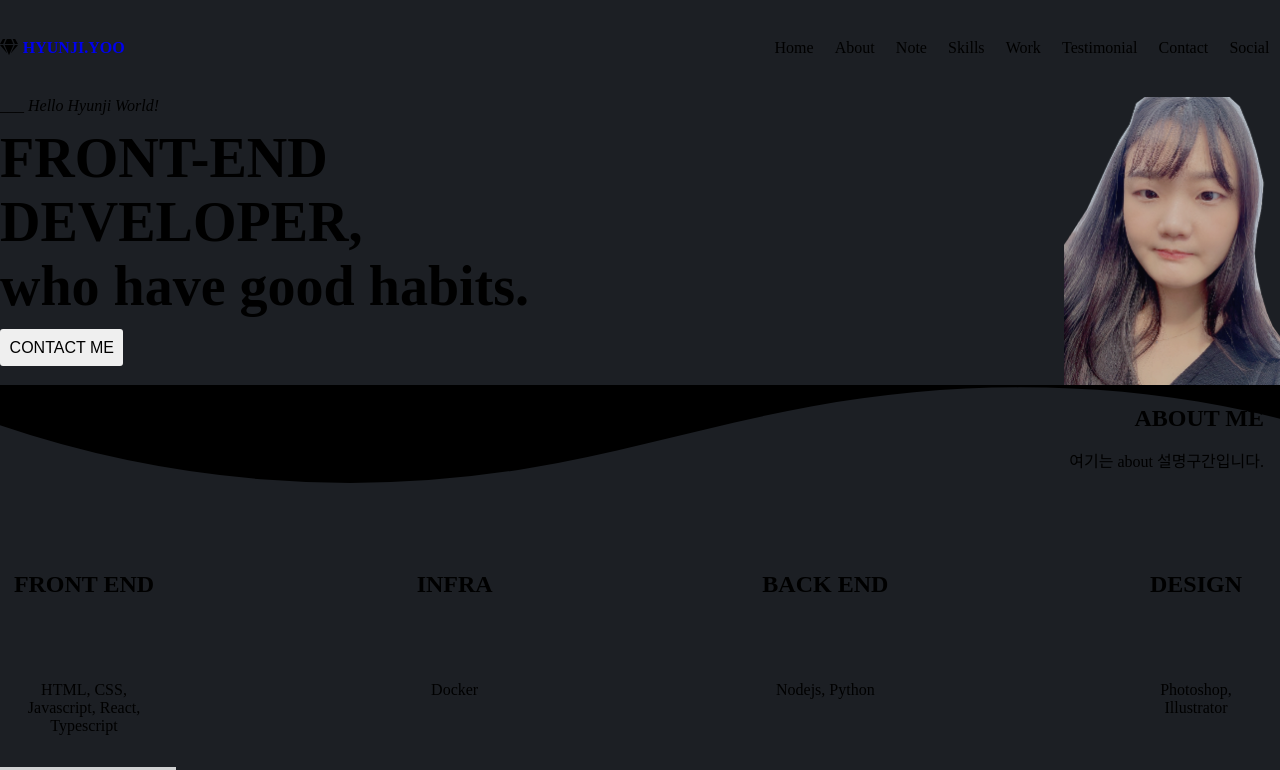
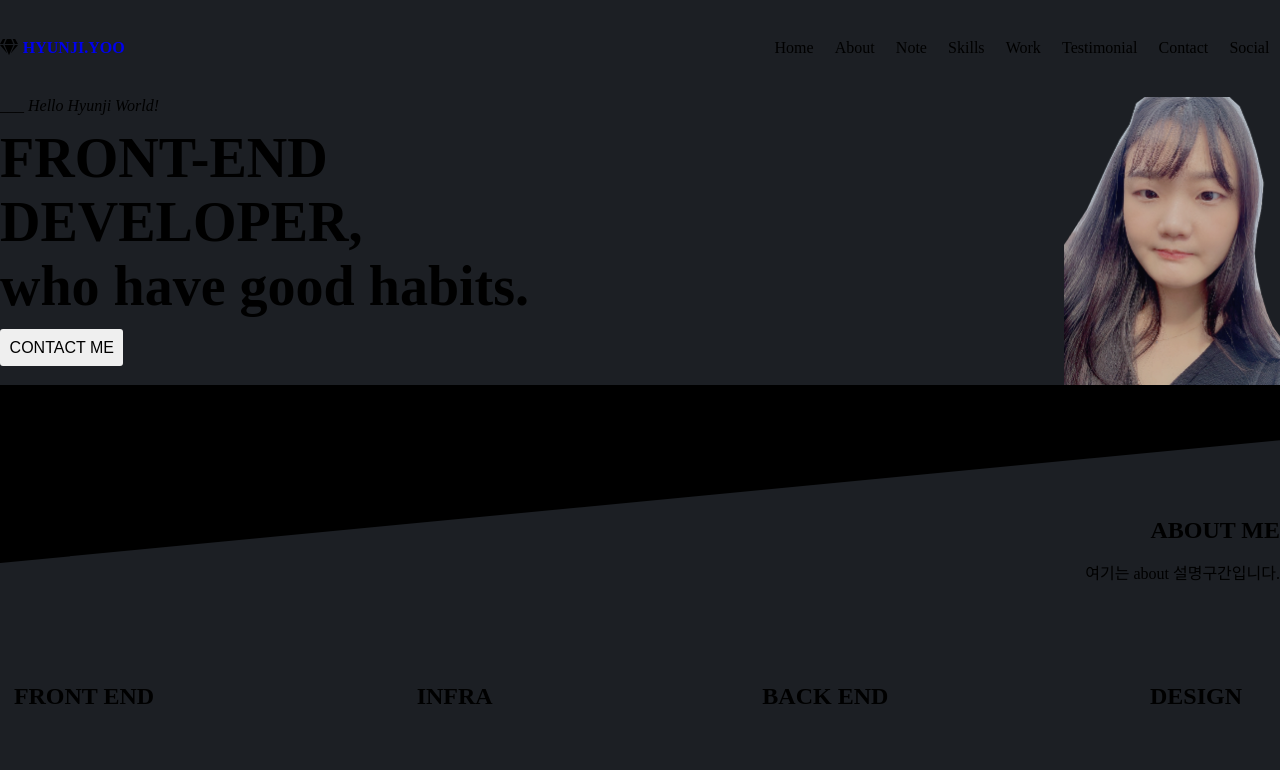
Before and after one commit to hyunjiyoo/portfolio, a React (Create React App) app: page / in a window 1280 px wide. Shown: the top 770 px of the page. Built offline with nearby package versions, Linux system fonts and the light colour scheme.

Commit message:
about 구조 정리

```diff
--- a/src/components/body/about/about.module.css
+++ b/src/components/body/about/about.module.css
@@ -1,23 +1,28 @@
-@value makerWhite, makerLightGrey, makerYellow, makerPurple, makerDarkBlack from '../../shared/colors.css';
+@value makerLightBlack, makerDarkBlack, makerWhite, makerLightGrey, makerYellow, makerPurple from '../../shared/colors.css';
 @value smallFont, sectionMargin, mediaQuery from '../../shared/size.css';
 
-.section {
-  width: 100%;
-  max-width: mediaQuery;
-  margin: sectionMargin;
+#about {
+  background: makerDarkBlack;
+  margin-top: 7rem;
 }
 
 .container {
+  width: 100%;
+  max-width: mediaQuery;
+  margin: auto;
+}
+
+.items {
   display: flex;
   flex-direction: row;
   justify-content: space-between;
 }
 
-.container .item:nth-child(even) .subject {
+.item:nth-child(even) .subject {
   background: makerPurple;
 }
 
-.container .item:nth-child(odd) .subject {
+.item:nth-child(odd) .subject {
   background: makerYellow;
 }
 
--- a/src/components/body/about/about.tsx
+++ b/src/components/body/about/about.tsx
@@ -2,13 +2,14 @@ import Title from '../shared/title/title';
 import styles from './about.module.css';
 
 const About = (): JSX.Element => (
-  <section id={styles.about} className={styles.section}>
+  <section id={styles.about}>
     <Title
       title="ABOUT ME"
       description="여기는 about 설명구간입니다."
       position="R"
     />
     <div className={styles.container}>
+      <div className={styles.items}>
         <div className={styles.item}>
           <div className={styles.subject}>FRONT END</div>
           <p className={styles.description}>HTML, CSS, Javascript, React, Typescript</p>
@@ -33,6 +34,7 @@ const About = (): JSX.Element => (
         <img className={styles.kirbs_logo} src="/images/kirbs_logo.png" alt="kirbs logo" />
         <div className={styles.career}>웹 풀스택 개발 | 2019.08 ~ 2021.01 (약 1년 6개월)</div>
       </div>
+    </div>
   </section>
 );
 
--- /dev/null
+++ b/src/components/body/body.module.css
@@ -0,0 +1,8 @@
+.container {
+  display: flex;
+  flex-direction: row;
+  justify-content: space-between;
+  width: 100%;
+  max-width: mediaQuery;
+  margin: sectionMargin;
+}
--- a/src/components/body/divider/divider.module.css
+++ b/src/components/body/divider/divider.module.css
@@ -1,10 +1,10 @@
-@value makerLightBlack from '../../shared/colors.css';
+@value makerDarkBlack, makerLightBlack from '../../shared/colors.css';
 
 #section {
   position: relative;
 }
 
-.custom_shape_divider_top_1638516468 {
+.custom_shape_divider_top_1638593839 {
   position: absolute;
   top: 0;
   left: 0;
@@ -13,13 +13,14 @@
   line-height: 0;
 }
 
-.custom_shape_divider_top_1638516468 svg {
+.custom_shape_divider_top_1638593839 svg {
   position: relative;
   display: block;
-  width: calc(154% + 1.3px);
-  height: 177px;
+  width: calc(125% + 1.3px);
+  height: 178px;
+  transform: rotateY(180deg);
 }
 
-.custom_shape_divider_top_1638516468 .shape_fill {
+.custom_shape_divider_top_1638593839 .shape_fill {
   fill: makerLightBlack;
 }
--- a/src/components/body/divider/divider.tsx
+++ b/src/components/body/divider/divider.tsx
@@ -2,9 +2,9 @@ import styles from './divider.module.css';
 
 const Divider = () => (
   <section id={styles.section}>
-    <div className={styles.custom_shape_divider_top_1638516468}>
+    <div className={styles.custom_shape_divider_top_1638593839}>
       <svg data-name="Layer 1" xmlns="http://www.w3.org/2000/svg" viewBox="0 0 1200 120" preserveAspectRatio="none">
-          <path d="M321.39,56.44c58-10.79,114.16-30.13,172-41.86,82.39-16.72,168.19-17.73,250.45-.39C823.78,31,906.67,72,985.66,92.83c70.05,18.48,146.53,26.09,214.34,3V0H0V27.35A600.21,600.21,0,0,0,321.39,56.44Z" className={styles.shape_fill}></path>
+          <path d="M1200 120L0 16.48 0 0 1200 0 1200 120z" className={styles.shape_fill}></path>
       </svg>
     </div>
   </section>
--- a/src/components/body/intro/intro.module.css
+++ b/src/components/body/intro/intro.module.css
@@ -10,7 +10,7 @@
 .section {
   width: 100%;
   max-width: mediaQuery;
-  margin: sectionMargin;
+  margin: auto;
 }
 
 .contents {
--- a/src/components/body/shared/title/title.module.css
+++ b/src/components/body/shared/title/title.module.css
@@ -1,5 +1,12 @@
 @value makerWhite, makerLightGrey from '../../../shared/colors.css';
-@value titleFont from '../../../shared/size.css';
+@value titleFont, mediaQuery, sectionMargin from '../../../shared/size.css';
+
+.container {
+  width: 100%;
+  max-width: mediaQuery;
+  margin: auto;
+  /* margin: sectionMargin; */
+}
 
 .title {
   color: makerWhite;
@@ -14,10 +21,8 @@
 
 .right {
   text-align: right;
-  margin-right: 1em;
 }
 
 .left {
   text-align: left;
-  margin-left: 1em;
 }
--- a/src/components/body/shared/title/title.tsx
+++ b/src/components/body/shared/title/title.tsx
@@ -7,7 +7,7 @@ interface TitleProps {
 }
 
 const Title = ({ title, description, position }: TitleProps) => (
-  <div className={position === 'R' ? styles.right : styles.left}>
+  <div className={`${styles.container} ${position === 'R' ? styles.right : styles.left}`}>
     <h1 className={styles.title}>{title}</h1>
     <p className={styles.description}>{description}</p>
   </div>
```
Lines whose indentation alone changed are shown as unchanged.
